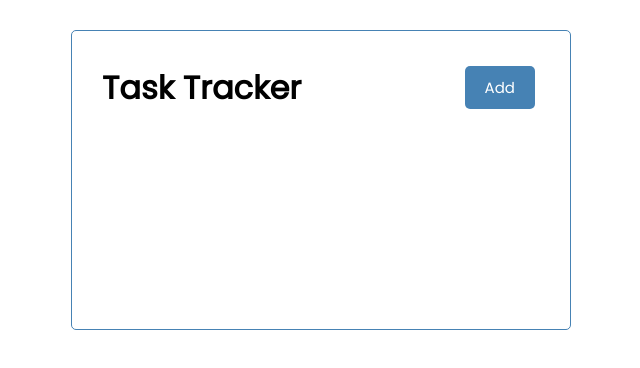
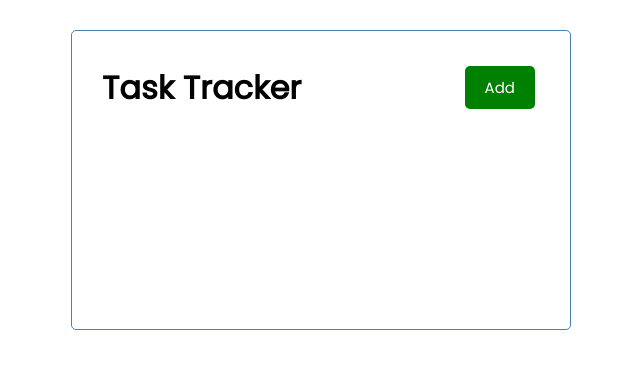
Before and after one commit to BismaBendesa/react-task-tracker, a React (Create React App) app: page / in a window 1280 px wide. Shown: the top 368 px of the page, without its empty margins (319-959 px from the left). Built offline with nearby package versions, Linux system fonts and the light colour scheme.

Commit message:
Add Button in the header

```diff
--- a/src/components/Header.js
+++ b/src/components/Header.js
@@ -10,7 +10,7 @@ const Header = ({ title }) => {
     <header className="header">
       {/* <h1 style={headingStyle}>{title}</h1> */}
       <h1>{title}</h1>
-      <Button text="Add" onClick={onClick} />
+      <Button text="Add" onClick={onClick} color="green" />
       {/* we can reuse components by changing props */}
       {/* <Button color="blue" text="Hello1" />
       <Button color="red" text="Hello2" /> */}
```
